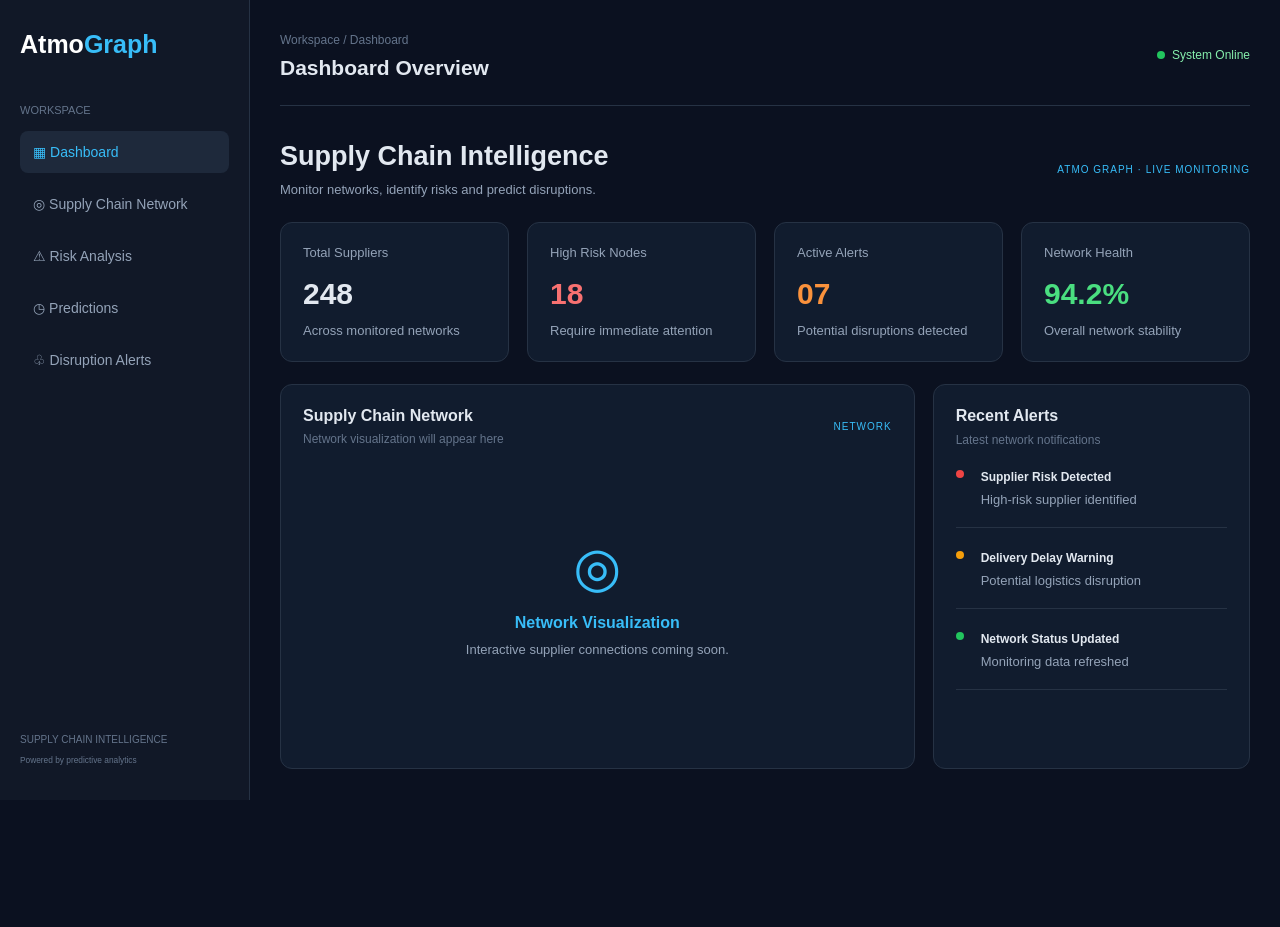
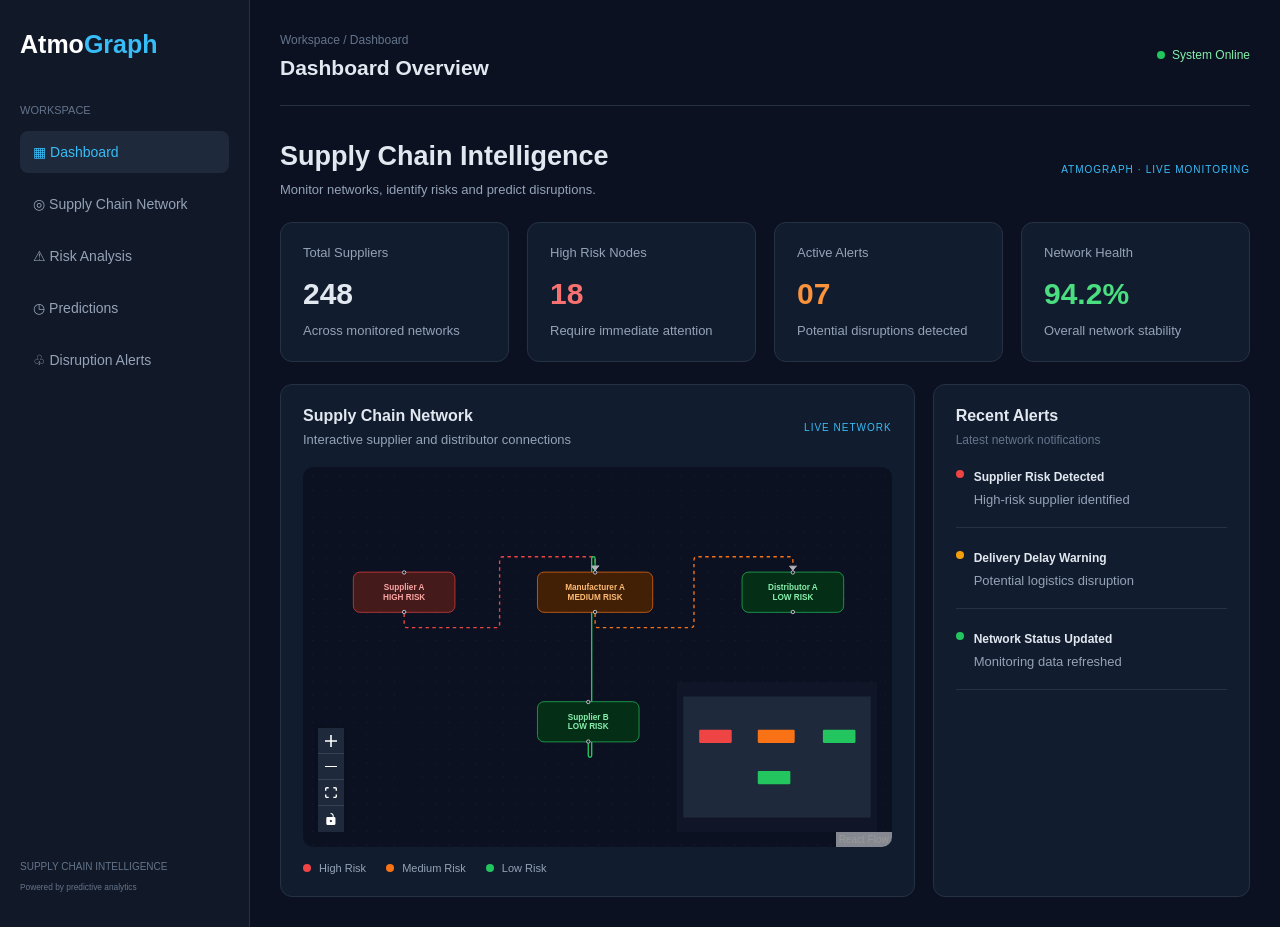
Before and after one commit to Nandnee-prog/AtmoGraph, a React (Vite) app in the folder frontend/: page / in a window 1280 px wide. Before the commit the page ends 800 px from the top, so only its background shows below. Built offline with nearby package versions, Linux system fonts and the light colour scheme.

Commit message:
feat: add interactive supply chain network visualization

```diff
--- a/frontend/src/App.css
+++ b/frontend/src/App.css
@@ -18,6 +18,7 @@ body {
 
 .sidebar {
   width: 250px;
+  flex-shrink: 0;
   background: #111827;
   border-right: 1px solid #263244;
   padding: 30px 20px;
@@ -70,8 +71,8 @@ nav a:hover {
 
 .main {
   flex: 1;
+  min-width: 0;
   padding: 30px;
-  min-width: 0;
 }
 
 .topbar,
@@ -104,8 +105,7 @@ nav a:hover {
   font-size: 12px;
 }
 
-.status-dot,
-.alert-dot {
+.status-dot {
   display: inline-block;
   width: 8px;
   height: 8px;
@@ -125,7 +125,7 @@ nav a:hover {
 
 .welcome p,
 .stat-card small,
-.network-placeholder p,
+.panel-heading p,
 .alert-item p {
   color: #94a3b8;
   font-size: 13px;
@@ -162,9 +162,17 @@ nav a:hover {
   margin: 17px 0 10px;
 }
 
-.red { color: #f87171; }
-.orange { color: #fb923c; }
-.green { color: #4ade80; }
+.red {
+  color: #f87171;
+}
+
+.orange {
+  color: #fb923c;
+}
+
+.green {
+  color: #4ade80;
+}
 
 .content-grid {
   display: grid;
@@ -178,28 +186,63 @@ nav a:hover {
 }
 
 .panel-heading p {
-  color: #64748b;
-  font-size: 12px;
   margin-top: 7px;
 }
 
-.network-placeholder {
-  min-height: 300px;
-  display: flex;
-  flex-direction: column;
-  align-items: center;
-  justify-content: center;
-  text-align: center;
-  color: #38bdf8;
+.network-canvas {
+  height: 380px;
+  width: 100%;
+  margin-top: 20px;
+  border-radius: 10px;
+  overflow: hidden;
+  background: #0b1120;
 }
 
-.network-icon {
-  font-size: 55px;
-  margin-bottom: 15px;
+.react-flow__node {
+  white-space: pre-line;
+  font-size: 12px;
+  font-weight: 600;
+  text-align: center;
 }
 
-.network-placeholder p {
-  margin-top: 10px;
+.react-flow__controls button {
+  background: #1e293b;
+  color: white;
+  border-color: #334155;
+  fill: white;
+}
+
+.react-flow__minimap {
+  background: #1e293b;
+}
+
+.network-legend {
+  display: flex;
+  flex-wrap: wrap;
+  gap: 20px;
+  margin-top: 15px;
+  color: #94a3b8;
+  font-size: 11px;
+}
+
+.network-legend i {
+  display: inline-block;
+  height: 8px;
+  width: 8px;
+  border-radius: 50%;
+  margin-right: 5px;
+}
+
+.legend-high {
+  background: #ef4444;
+}
+
+.legend-medium {
+  background: #f97316;
+}
+
+.legend-low {
+  background: #22c55e;
 }
 
 .alerts-panel h3 {
@@ -223,15 +266,27 @@ nav a:hover {
 }
 
 .alert-dot {
+  display: inline-block;
+  width: 8px;
+  height: 8px;
+  border-radius: 50%;
   margin-top: 3px;
   flex-shrink: 0;
 }
 
-.alert-dot.high { background: #ef4444; }
-.alert-dot.medium { background: #f59e0b; }
-.alert-dot.low { background: #22c55e; }
+.alert-dot.high {
+  background: #ef4444;
+}
 
-@media (max-width: 900px) {
+.alert-dot.medium {
+  background: #f59e0b;
+}
+
+.alert-dot.low {
+  background: #22c55e;
+}
+
+@media (max-width: 1100px) {
   .stats {
     grid-template-columns: repeat(2, 1fr);
   }
--- a/frontend/src/App.jsx
+++ b/frontend/src/App.jsx
@@ -1,11 +1,113 @@
 
+import React from "react";
+import {
+  ReactFlow,
+  Background,
+  Controls,
+  MiniMap,
+  MarkerType,
+  useNodesState,
+  useEdgesState,
+} from "@xyflow/react";
+
+import "@xyflow/react/dist/style.css";
 import "./App.css";
 
+const initialNodes = [
+  {
+    id: "1",
+    position: { x: 50, y: 130 },
+    data: { label: "Supplier A\nHIGH RISK" },
+    style: {
+      background: "#451a1a",
+      color: "#fca5a5",
+      border: "1px solid #ef4444",
+      borderRadius: 10,
+      padding: 15,
+      width: 150,
+    },
+  },
+  {
+    id: "2",
+    position: { x: 320, y: 130 },
+    data: { label: "Manufacturer A\nMEDIUM RISK" },
+    style: {
+      background: "#422006",
+      color: "#fdba74",
+      border: "1px solid #f97316",
+      borderRadius: 10,
+      padding: 15,
+      width: 170,
+    },
+  },
+  {
+    id: "3",
+    position: { x: 620, y: 130 },
+    data: { label: "Distributor A\nLOW RISK" },
+    style: {
+      background: "#052e16",
+      color: "#86efac",
+      border: "1px solid #22c55e",
+      borderRadius: 10,
+      padding: 15,
+      width: 150,
+    },
+  },
+  {
+    id: "4",
+    position: { x: 320, y: 320 },
+    data: { label: "Supplier B\nLOW RISK" },
+    style: {
+      background: "#052e16",
+      color: "#86efac",
+      border: "1px solid #22c55e",
+      borderRadius: 10,
+      padding: 15,
+      width: 150,
+    },
+  },
+];
+
+const initialEdges = [
+  {
+    id: "e1-2",
+    source: "1",
+    target: "2",
+    animated: true,
+    markerEnd: { type: MarkerType.ArrowClosed },
+    style: { stroke: "#ef4444", strokeWidth: 2 },
+  },
+  {
+    id: "e2-3",
+    source: "2",
+    target: "3",
+    animated: true,
+    markerEnd: { type: MarkerType.ArrowClosed },
+    style: { stroke: "#f97316", strokeWidth: 2 },
+  },
+  {
+    id: "e4-2",
+    source: "4",
+    target: "2",
+    markerEnd: { type: MarkerType.ArrowClosed },
+    style: { stroke: "#22c55e", strokeWidth: 2 },
+  },
+];
+
 function App() {
+  const [nodes, setNodes, onNodesChange] =
+    useNodesState(initialNodes);
+
+  const [edges, setEdges, onEdgesChange] =
+    useEdgesState(initialEdges);
+
   return (
     <div className="app">
       <aside className="sidebar">
-        <h2 className="logo">Atmo<span>Graph</span></h2>
+        <h2 className="logo">
+          Atmo<span>Graph</span>
+        </h2>
+
         <p className="side-label">WORKSPACE</p>
 
         <nav>
@@ -25,9 +127,12 @@ function App() {
       <main className="main">
         <header className="topbar">
           <div>
-            <span className="breadcrumb">Workspace / Dashboard</span>
+            <span className="breadcrumb">
+              Workspace / Dashboard
+            </span>
             <h2>Dashboard Overview</h2>
           </div>
+
           <div className="status">
             <span className="status-dot"></span>
             System Online
@@ -37,9 +142,14 @@ function App() {
         <section className="welcome">
           <div>
             <h1>Supply Chain Intelligence</h1>
-            <p>Monitor networks, identify risks and predict disruptions.</p>
+            <p>
+              Monitor networks, identify risks and predict disruptions.
+            </p>
           </div>
-          <span className="date">ATMO GRAPH · LIVE MONITORING</span>
+
+          <span className="date">
+            ATMOGRAPH · LIVE MONITORING
+          </span>
         </section>
 
         <section className="stats">
@@ -48,16 +158,19 @@ function App() {
             <h2>248</h2>
             <small>Across monitored networks</small>
           </div>
+
           <div className="stat-card">
             <p>High Risk Nodes</p>
             <h2 className="red">18</h2>
             <small>Require immediate attention</small>
           </div>
+
           <div className="stat-card">
             <p>Active Alerts</p>
             <h2 className="orange">07</h2>
             <small>Potential disruptions detected</small>
           </div>
+
           <div className="stat-card">
             <p>Network Health</p>
             <h2 className="green">94.2%</h2>
@@ -70,20 +183,60 @@ function App() {
             <div className="panel-heading">
               <div>
                 <h3>Supply Chain Network</h3>
-                <p>Network visualization will appear here</p>
+                <p>
+                  Interactive supplier and distributor connections
+                </p>
               </div>
-              <span className="tag">NETWORK</span>
+
+              <span className="tag">LIVE NETWORK</span>
             </div>
-            <div className="network-placeholder">
-              <div className="network-icon">◎</div>
-              <h3>Network Visualization</h3>
-              <p>Interactive supplier connections coming soon.</p>
+
+            <div className="network-canvas">
+              <ReactFlow
+                nodes={nodes}
+                edges={edges}
+                onNodesChange={onNodesChange}
+                onEdgesChange={onEdgesChange}
+                fitView
+                fitViewOptions={{ padding: 0.2 }}
+                nodesDraggable
+                nodesConnectable
+                elementsSelectable
+                defaultEdgeOptions={{
+                  type: "smoothstep",
+                }}
+              >
+                <Background
+                  color="#334155"
+                  gap={20}
+                  size={1}
+                />
+
+                <Controls />
+
+                <MiniMap
+                  nodeColor={(node) => {
+                    if (node.id === "1") return "#ef4444";
+                    if (node.id === "2") return "#f97316";
+                    return "#22c55e";
+                  }}
+                  maskColor="rgba(10, 15, 30, 0.7)"
+                />
+              </ReactFlow>
+            </div>
+
+            <div className="network-legend">
+              <span><i className="legend-high"></i> High Risk</span>
+              <span><i className="legend-medium"></i> Medium Risk</span>
+              <span><i className="legend-low"></i> Low Risk</span>
             </div>
           </div>
 
           <div className="panel alerts-panel">
             <h3>Recent Alerts</h3>
-            <p className="panel-subtitle">Latest network notifications</p>
+            <p className="panel-subtitle">
+              Latest network notifications
+            </p>
 
             <div className="alert-item">
               <span className="alert-dot high"></span>
```
